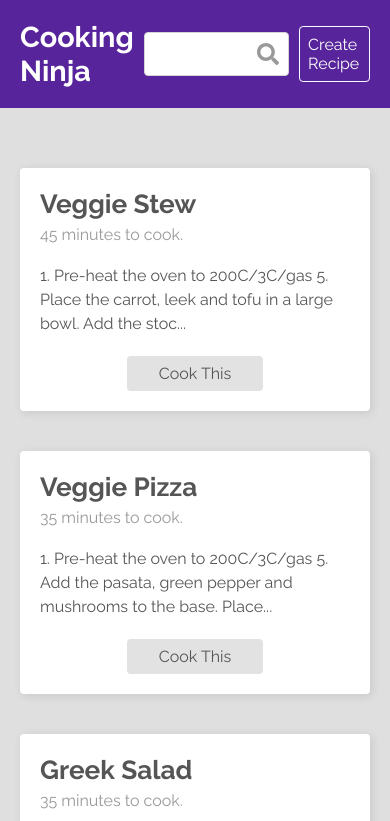
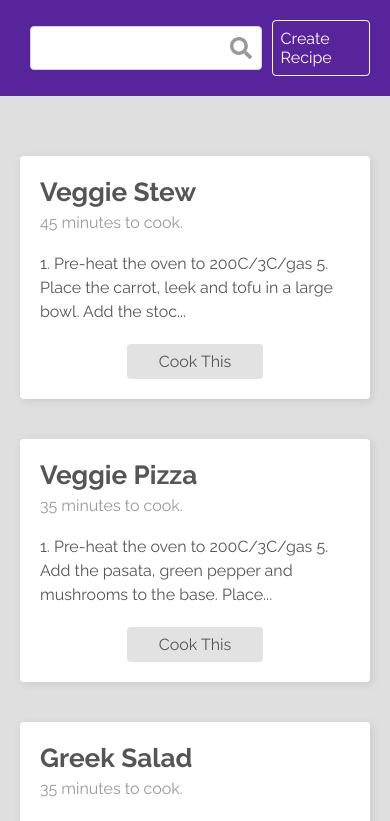
Before and after one commit to lauraylchen/cooking-ninja, a React (Create React App) app: page / in a window 390 px wide. Shown: the top 821 px of the page. Built offline with nearby package versions, Linux system fonts and the light colour scheme; data requests are answered from the project's data file.

Commit message:
Remove logo when mobile screen in navbar

```diff
--- a/src/components/Navbar.css
+++ b/src/components/Navbar.css
@@ -1,13 +1,3 @@
-@media (max-width: 767.98px) {
-  .navbar a.brand {
-    font-size: 1.2rem;
-  }
-
-  .choices a {
-    font-size: 1rem;
-  }
-}
-
 .navbar {
   background: #58249C;
   padding: 20px;
@@ -45,3 +35,17 @@
   background: #FFF;
   color: #333;
 }
+
+@media (max-width: 767.98px) {
+  .navbar nav {
+    justify-content: center;
+  }
+
+  .navbar a.brand {
+    display: none;
+  }
+
+  .choices a {
+    font-size: 1rem;
+  }
+}
```
